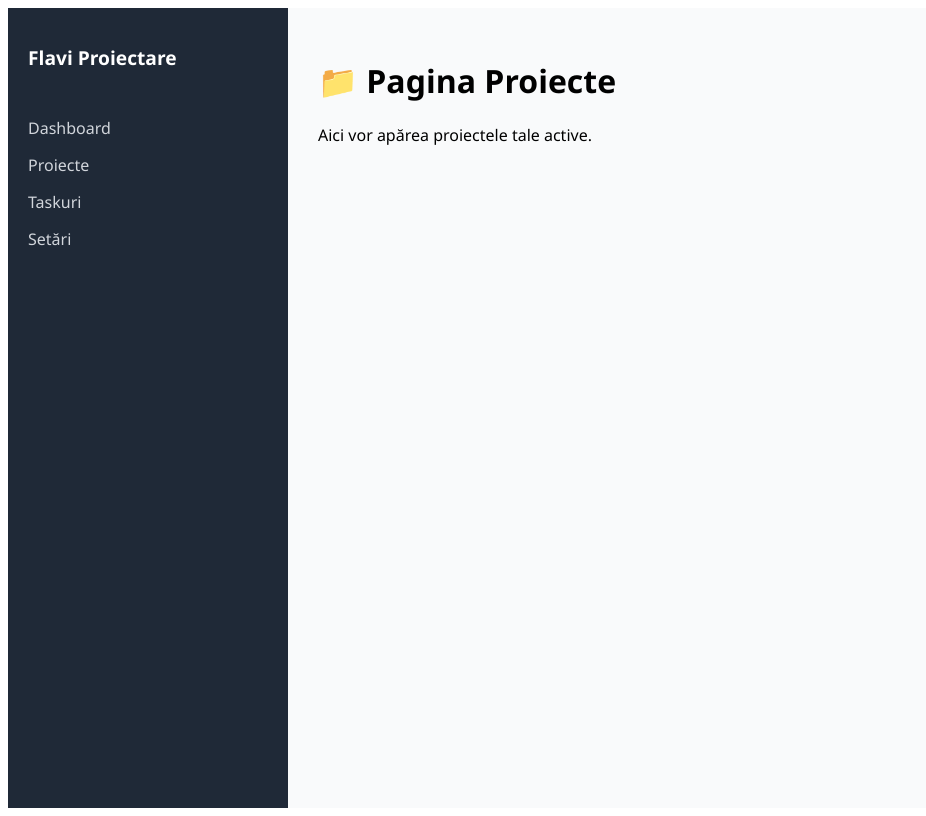
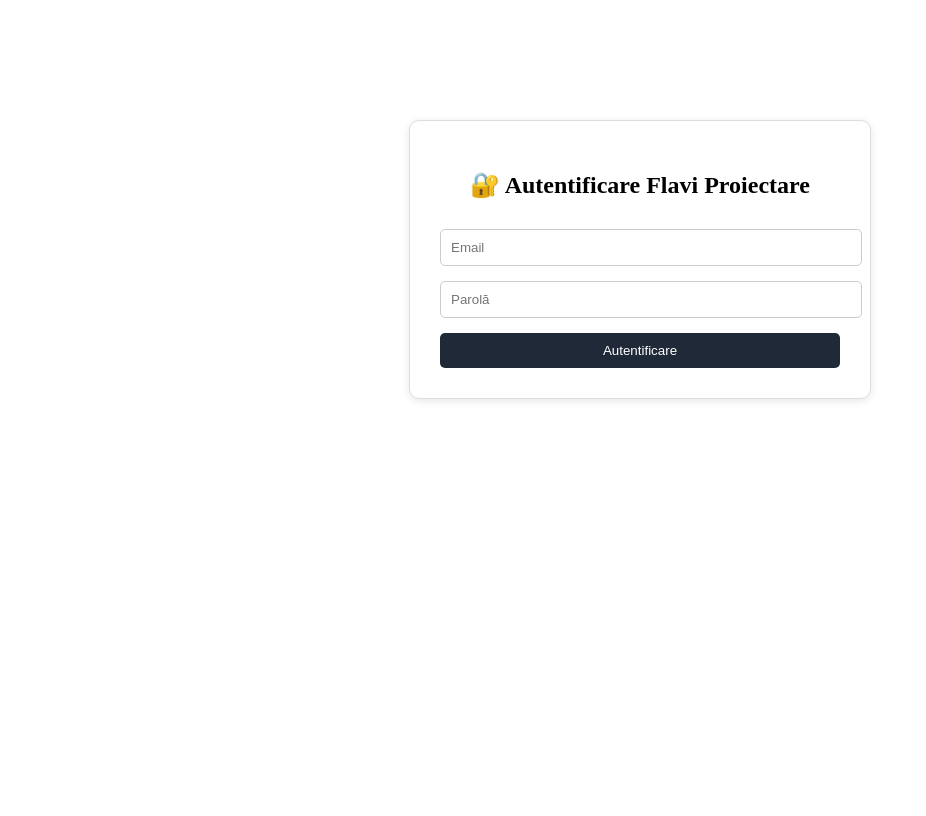
Before and after one commit to flavi-proiectare/flavi-proiectare-layout, a React (Create React App) app: page /proiecte in a window 1280 px wide. Shown: the whole page, without its empty margins (0-926 px from the left). Built offline with nearby package versions, Linux system fonts and the light colour scheme.

Commit message:
git add . git commit -m "add supabase login and protected routes" git push

```diff
--- a/package.json
+++ b/package.json
@@ -3,10 +3,11 @@
   "version": "0.1.0",
   "private": true,
   "dependencies": {
+    "@supabase/supabase-js": "^2.75.0",
     "react": "^18.2.0",
     "react-dom": "^18.2.0",
-    "react-scripts": "5.0.1",
-    "react-router-dom": "^6.23.0"
+    "react-router-dom": "^6.23.0",
+    "react-scripts": "5.0.1"
   },
   "scripts": {
     "start": "react-scripts start",
--- a/src/App.js
+++ b/src/App.js
@@ -1,12 +1,39 @@
-import React from "react";
-import { BrowserRouter as Router, Routes, Route } from "react-router-dom";
+import React, { useEffect, useState } from "react";
+import { BrowserRouter as Router, Routes, Route, Navigate } from "react-router-dom";
+import { supabase } from "./supabaseClient";
 import Layout from "./Layout";
 import Dashboard from "./pages/Dashboard";
 import Proiecte from "./pages/Proiecte";
 import Taskuri from "./pages/Taskuri";
 import Setari from "./pages/Setari";
+import Login from "./Login";
 
 function App() {
+  const [session, setSession] = useState(null);
+
+  useEffect(() => {
+    const currentSession = supabase.auth.getSession();
+    currentSession.then(({ data }) => setSession(data.session));
+
+    const { data: listener } = supabase.auth.onAuthStateChange((_event, session) => {
+      setSession(session);
+    });
+
+    return () => listener.subscription.unsubscribe();
+  }, []);
+
+  if (!session) {
+    // Dacă nu e autentificat, afișează pagina de login
+    return (
+      <Router>
+        <Routes>
+          <Route path="*" element={<Login />} />
+        </Routes>
+      </Router>
+    );
+  }
+
+  // Dacă e autentificat, afișează aplicația completă
   return (
     <Router>
       <Layout>
@@ -15,6 +42,7 @@ function App() {
           <Route path="/proiecte" element={<Proiecte />} />
           <Route path="/taskuri" element={<Taskuri />} />
           <Route path="/setari" element={<Setari />} />
+          <Route path="*" element={<Navigate to="/" />} />
         </Routes>
       </Layout>
     </Router>
--- a/src/Layout.js
+++ b/src/Layout.js
@@ -1,31 +1,47 @@
 import React from "react";
 import "./Layout.css";
 import { Link } from "react-router-dom";
+import { supabase } from "./supabaseClient"; // <- importul corect, sus de tot
 
 const Layout = ({ children }) => {
+  async function handleLogout() {
+    await supabase.auth.signOut();
+    window.location.href = "/login";
+  }
+
   return (
     <div className="layout">
       <aside className="sidebar">
         <h2>Flavi Proiectare</h2>
         <nav>
           <ul>
-            <li>
-              <Link to="/">Dashboard</Link>
-            </li>
-            <li>
-              <Link to="/proiecte">Proiecte</Link>
-            </li>
-            <li>
-              <Link to="/taskuri">Taskuri</Link>
-            </li>
-            <li>
-              <Link to="/setari">Setări</Link>
-            </li>
+            <li><Link to="/">Dashboard</Link></li>
+            <li><Link to="/proiecte">Proiecte</Link></li>
+            <li><Link to="/taskuri">Taskuri</Link></li>
+            <li><Link to="/setari">Setări</Link></li>
           </ul>
         </nav>
+
+        <button
+          onClick={handleLogout}
+          style={{
+            marginTop: "auto",
+            padding: "10px",
+            background: "#ef4444",
+            border: "none",
+            color: "white",
+            borderRadius: "5px",
+            cursor: "pointer",
+            width: "100%",
+          }}
+        >
+          Ieșire
+        </button>
       </aside>
 
-      <main className="content">{children}</main>
+      <main className="content">
+        {children}
+      </main>
     </div>
   );
 };
--- /dev/null
+++ b/src/Login.js
@@ -0,0 +1,91 @@
+import React, { useState } from "react";
+import { supabase } from "./supabaseClient";
+
+export default function Login() {
+  const [email, setEmail] = useState("");
+  const [password, setPassword] = useState("");
+  const [error, setError] = useState("");
+  const [success, setSuccess] = useState("");
+
+  async function handleLogin(e) {
+    e.preventDefault();
+    setError("");
+    setSuccess("");
+
+    const { data, error } = await supabase.auth.signInWithPassword({
+      email,
+      password,
+    });
+
+    if (error) {
+      setError("❌ Date incorecte sau cont inexistent");
+      console.error(error);
+    } else {
+      setSuccess("✅ Autentificare reușită!");
+      window.location.href = "/"; // redirecționează la Dashboard
+    }
+  }
+
+  return (
+    <div style={{
+      maxWidth: 400,
+      margin: "120px auto",
+      padding: 30,
+      border: "1px solid #ddd",
+      borderRadius: 10,
+      boxShadow: "0 2px 8px rgba(0,0,0,0.1)",
+      background: "#fff"
+    }}>
+      <h2 style={{ textAlign: "center", marginBottom: 30 }}>
+        🔐 Autentificare Flavi Proiectare
+      </h2>
+      <form onSubmit={handleLogin}>
+        <input
+          type="email"
+          placeholder="Email"
+          value={email}
+          onChange={(e) => setEmail(e.target.value)}
+          style={{
+            width: "100%",
+            marginBottom: 15,
+            padding: 10,
+            border: "1px solid #ccc",
+            borderRadius: 5,
+          }}
+          required
+        />
+        <input
+          type="password"
+          placeholder="Parolă"
+          value={password}
+          onChange={(e) => setPassword(e.target.value)}
+          style={{
+            width: "100%",
+            marginBottom: 15,
+            padding: 10,
+            border: "1px solid #ccc",
+            borderRadius: 5,
+          }}
+          required
+        />
+        <button
+          type="submit"
+          style={{
+            width: "100%",
+            padding: 10,
+            background: "#1f2937",
+            color: "white",
+            border: "none",
+            borderRadius: 5,
+            cursor: "pointer",
+          }}
+        >
+          Autentificare
+        </button>
+      </form>
+
+      {error && <p style={{ color: "red", marginTop: 15 }}>{error}</p>}
+      {success && <p style={{ color: "green", marginTop: 15 }}>{success}</p>}
+    </div>
+  );
+}
--- /dev/null
+++ b/src/supabaseClient.js
@@ -0,0 +1,6 @@
+import { createClient } from '@supabase/supabase-js';
+
+const SUPABASE_URL = "https://dshxokjzdbclcxtqyiqa.supabase.co";
+const SUPABASE_ANON_KEY = "eyJhbGciOiJIUzI1NiIsInR5cCI6IkpXVCJ9.eyJpc3MiOiJzdXBhYmFzZSIsInJlZiI6ImRzaHhva2p6ZGJjbGN4dHF5aXFhIiwicm9sZSI6ImFub24iLCJpYXQiOjE3NjAwNDY3MzgsImV4cCI6MjA3NTYyMjczOH0.P7K51PcHug2N5Hzbdli2Eba7lQjN6eGFHrLt4rWNUbA";
+
+export const supabase = createClient(SUPABASE_URL, SUPABASE_ANON_KEY);
```
Also changed, not shown: 1 other file (tests, documents, lock files or other folders).
